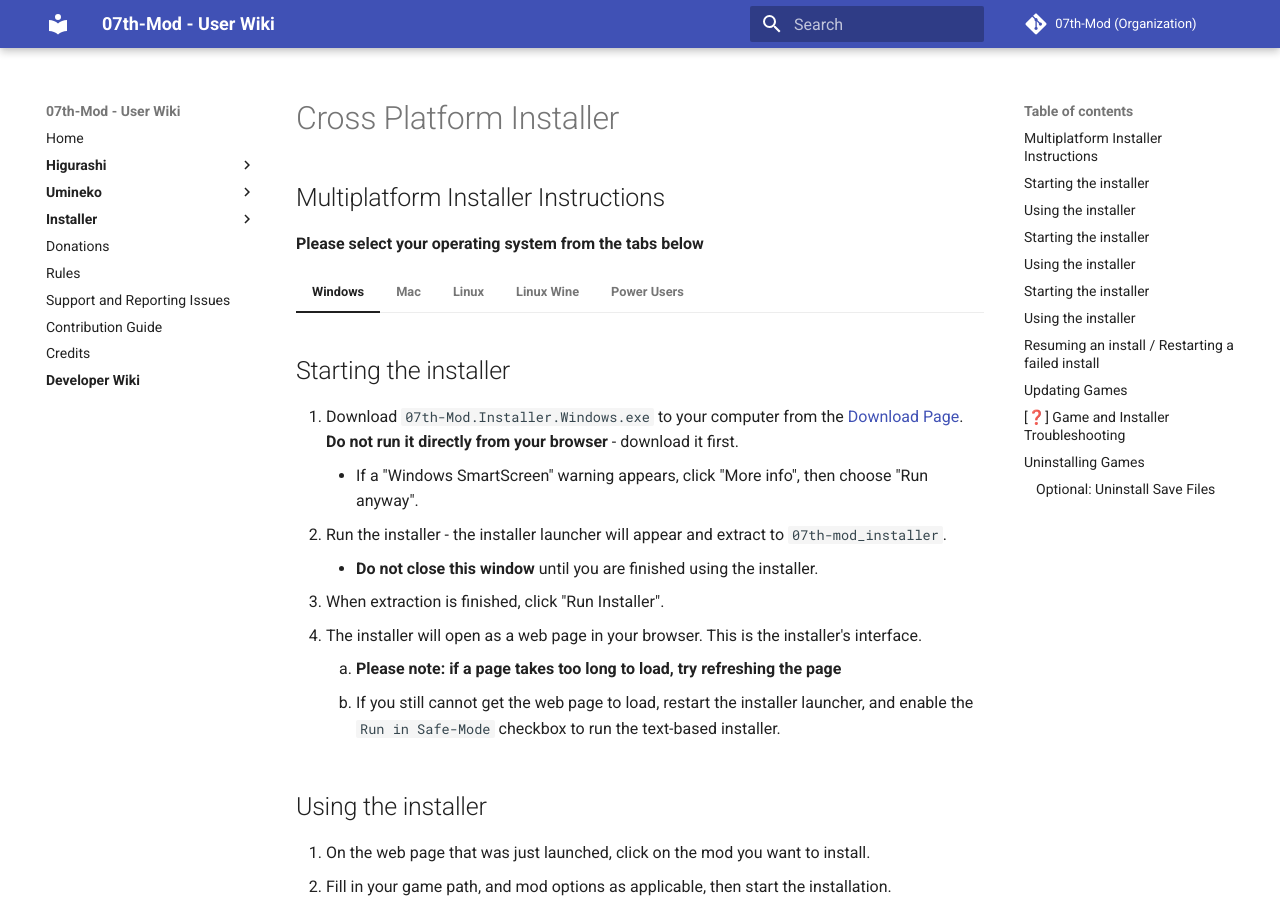
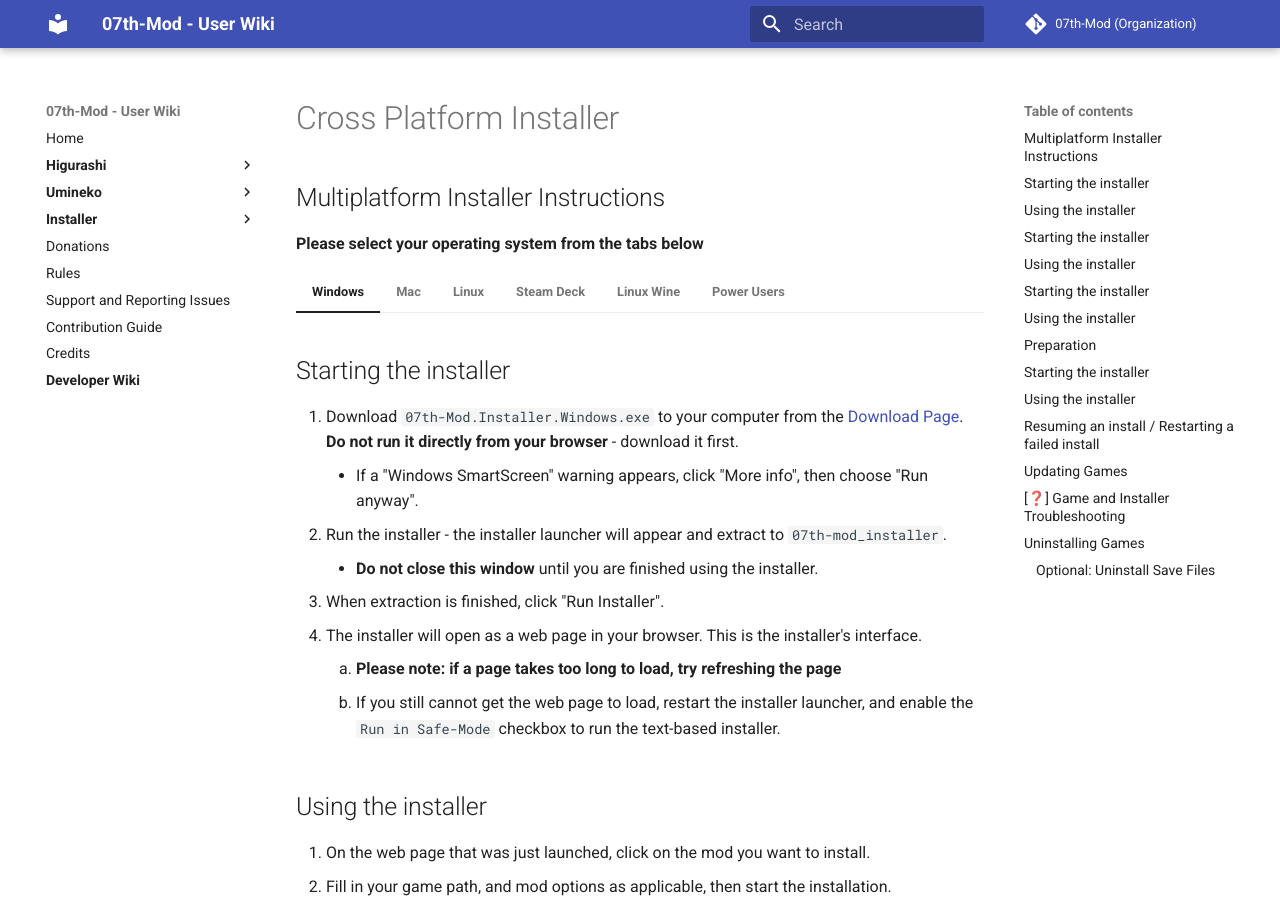
Before and after one commit to 07th-mod/wiki, an MkDocs documentation site: the page built from docs/Snippets/Cross-Platform-Installer.md, in a window 1280 px wide and 900 px high. Built offline with MkDocs 1.6.1 and Material for MkDocs 9.7.7, drawn with Linux system fonts in a browser that asks for light colours; some of the changed lines change nothing that is shown.

Commit message:
Add steam deck instructions and change linux script name

```diff
--- a/docs/Snippets/Cross-Platform-Installer.md
+++ b/docs/Snippets/Cross-Platform-Installer.md
@@ -79,8 +79,9 @@
             * p7zip (get the '**full**' version) `sudo apt install p7zip-full`
             * aria2 `sudo apt install aria2`
     2. Download and extract the [Linux Installer](https://github.com/07th-mod/python-patcher/releases)
-    3. Run the shell script called `install`. The installer will open as a web page in your browser.
-        1. If you cannot get the web page to load, run the `install_safe_mode` script
+    3. Run the shell script called `setup`. The installer will open as a web page in your browser.
+        1. You will most likely need to open a terminal and run it from there, unless your file browser supports running the script directly.
+        2. If you cannot get the web page to load, run the `setup_safe_mode` script
     4. Opening the installer will launch a page in your browser. This is the installer's interface.
         - **Please note: if the page(s) does not load, try refreshing the page**
         - **Do not close the page**
@@ -90,6 +91,35 @@
     1. On the web page that was just launched, click on the mod you want to install.
     2. Fill in your game path, and mod options as applicable, then start the installation.
     3. If you wish to stop an install that is in progress, you MUST either click the **Quit Installer** button, or close the terminal. If you just close the webpage, the install will still run in the background!
+    4. When the install finishes, "The install was successful!" will be displayed. Please carefully read the information that is displayed, which may contain gotchas/extra tasks you may need to do.
+
+=== "Steam Deck"
+
+    !!! warning "The Steam Deck is new, so these instructions may become out of date quickly. Please let us know if these instructions don't work or need updating"
+
+    ## Preparation
+    1. **Before installing the game**, make sure the game you want to play is set to "Steam Linux Runtime". You can get to that menu by highlighting the game in your Library, then pressing the Menu button and selecting > Properties > Compatibility > Force the use of a specific Steam Play compatibility tool.
+        - **If you have already installed the game, you can still change the setting**, but Steam will need to re-download parts of the game.
+    2. Install the game you want to mod.
+    3. We **highly recommend** plugging in a mouse and keyboard into the Steam Deck to make using the installer easier.
+    3. Switch to Desktop mode for the remaining steps.
+
+
+    ## Starting the installer
+    1. Download `07th-Mod.Installer.linux.tar.gz` to your computer from the [Download Page](https://github.com/07th-mod/python-patcher/releases).
+    2. Open the `07th-Mod.Installer.linux.tar.gz` file, probably located in your Downloads folder.
+    3. Click "Extract", which should create the folder "07th-Mod_Installer_Linux64".
+    4. Run the `setup` file located in the "07th-Mod_Installer_Linux64" folder.
+        1. You should be able to double click on the `setup` file to run it. If this does not work, let us know.
+    5. After some time, the installer will open as a web page in your browser. This is the installer's interface.
+        1. **Please note: if a page takes too long to load, try refreshing the page**.
+        2. If you still cannot get the web page to load, try running the `setup_safe_mode` file instead.
+
+    ## Using the installer
+
+    1. On the web page that was just launched, click on the mod you want to install.
+    2. Fill in your game path, and mod options as applicable, then start the installation.
+    3. If you wish to stop an install that is in progress, you MUST either click the **Quit Installer** button, or close the launcher. If you just close the webpage, the install will still run in the background!
     4. When the install finishes, "The install was successful!" will be displayed. Please carefully read the information that is displayed, which may contain gotchas/extra tasks you may need to do.
 
 === "Linux Wine"
```
